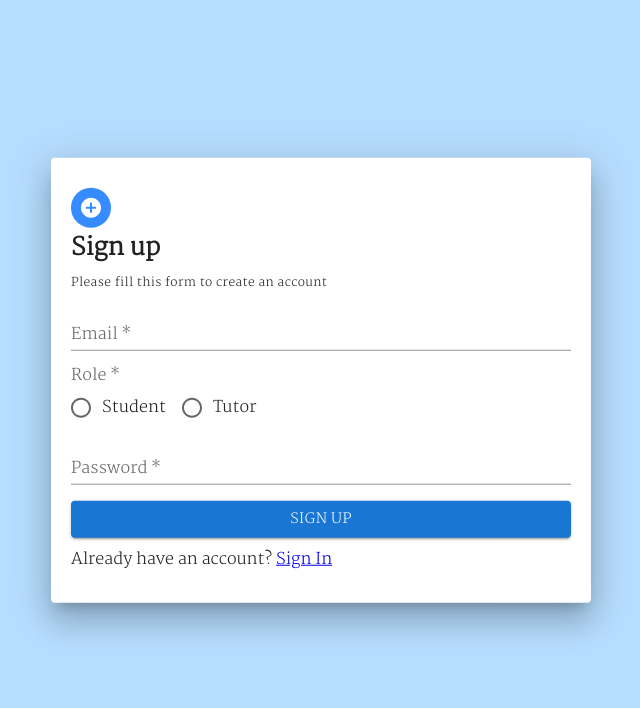
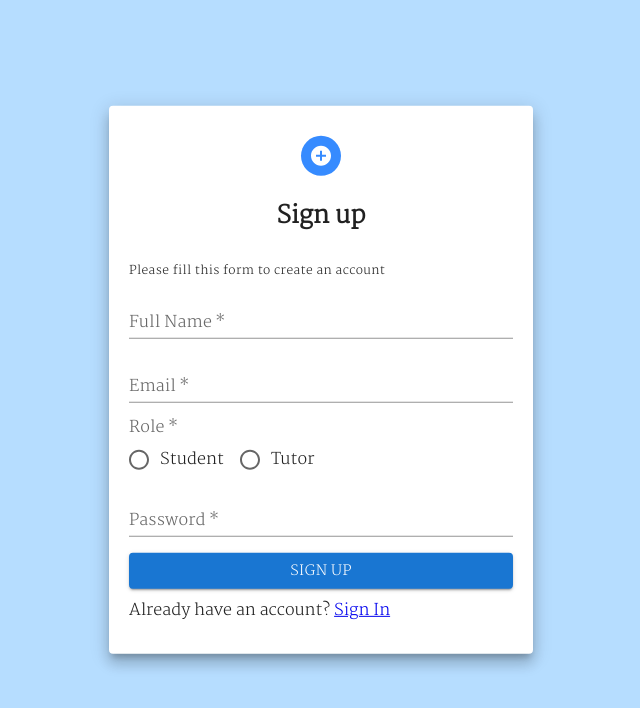
Before and after one commit to AmitFikler/educatebook, a React (Create React App) app in the folder frontend/: page /signup in a window 1280 px wide. Shown: the top 708 px of the page, without its empty margins (319-959 px from the left). Built offline with nearby package versions, Linux system fonts and the light colour scheme; no server answers; sample sign-in values are in the browser's storage.

Commit message:
🛠 Update login and sign up

```diff
--- a/frontend/src/component/SignAndLog/LoginPage.tsx
+++ b/frontend/src/component/SignAndLog/LoginPage.tsx
@@ -38,8 +38,7 @@ function LoginPage() {
   return (
     <Grid>
       <Paper className="loginPaper" elevation={10}>
-        <Grid>
-          {/* TODO align="center" */}
+        <Grid className="loginHeader">
           <Avatar style={{ backgroundColor: '#368bff' }}>
             <LockOutlinedIcon />
           </Avatar>
--- a/frontend/src/component/SignAndLog/SignUpPage.tsx
+++ b/frontend/src/component/SignAndLog/SignUpPage.tsx
@@ -20,6 +20,7 @@ import axios from 'axios';
 function SignUpPage() {
   /********* STATES *********/
   const [email, setEmail] = useState<string | undefined>();
+  const [fullName, setFullName] = useState<string | undefined>();
   const [password, setPassword] = useState<string | undefined>();
   const [role, setRole] = useState<'student' | 'tutor' | undefined>();
 
@@ -30,7 +31,8 @@ function SignUpPage() {
   const handleSignUp = async () => {
     try {
       await axios.post(`${process.env.REACT_APP_SERVER_URI}/api/user`, {
-        username: email,
+        fullName,
+        email,
         password,
         role,
       });
@@ -41,17 +43,27 @@ function SignUpPage() {
   };
   return (
     <Grid>
-      <Paper className="signUpPaper" elevation={20}>
-        <Grid>
+      <Paper className="signUpPaper" elevation={10}>
+        <Grid className="signUpHeader">
           {/* // TODO align center */}
           <Avatar style={{ backgroundColor: '#368bff' }}>
             <AddCircleIcon />
           </Avatar>
-          <h2 className="headerSignUp">Sign up</h2>
+          <h2>Sign up</h2>
         </Grid>
         <Typography variant="caption">
           Please fill this form to create an account
         </Typography>
+        <TextField
+          label="Full Name"
+          variant="standard"
+          type="text"
+          placeholder="Enter your full name"
+          onChange={(e) => setFullName(e.target.value)}
+          fullWidth
+          style={{ margin: '8px 0' }}
+          required
+        />
         <TextField
           label="Email"
           variant="standard"
--- a/frontend/src/styles/Chat.css
+++ b/frontend/src/styles/Chat.css
@@ -71,7 +71,7 @@
   width: 40% !important;
   display: block !important;
   text-align: left !important;
-  border-radius: 5px !important;
+  border-radius: 3px !important;
   margin-top: 2% !important;
   box-shadow: rgba(0, 0, 0, 0.19) 0px 10px 20px, rgba(0, 0, 0, 0.23) 0px 6px 6px !important;
 }
--- a/frontend/src/styles/loginPage.css
+++ b/frontend/src/styles/loginPage.css
@@ -1,6 +1,6 @@
 .loginPaper {
   padding: 20px;
-  width: 500px;
+  width: 30%;
   margin: 30px auto;
   position: fixed;
   top: 40%;
@@ -11,3 +11,17 @@
 .signinBtn {
   margin: 8px 0;
 }
+@media only screen and (max-width: 600px) {
+  .loginPaper {
+    width: 70%;
+  }
+}
+
+.loginHeader {
+  text-align: center !important;
+  display: flex !important;
+  flex-direction: column !important;
+  align-content: center !important;
+  flex-wrap: nowrap !important;
+  align-items: center !important;
+}
--- a/frontend/src/styles/signUpPage.css
+++ b/frontend/src/styles/signUpPage.css
@@ -1,6 +1,6 @@
 .signUpPaper {
   padding: 30px 20px;
-  width: 500px;
+  width: 30%;
   margin: 20px auto;
   position: fixed;
   top: 45%;
@@ -8,6 +8,17 @@
   transform: translate(-50%, -50%);
 }
 
-.headerSignUp {
-  margin: 0;
+@media only screen and (max-width: 600px) {
+  .signUpPaper {
+    width: 70%;
+  }
 }
+
+.signUpHeader {
+  text-align: center !important;
+  display: flex !important;
+  flex-direction: column !important;
+  align-content: center !important;
+  flex-wrap: nowrap !important;
+  align-items: center !important;
+}
```
